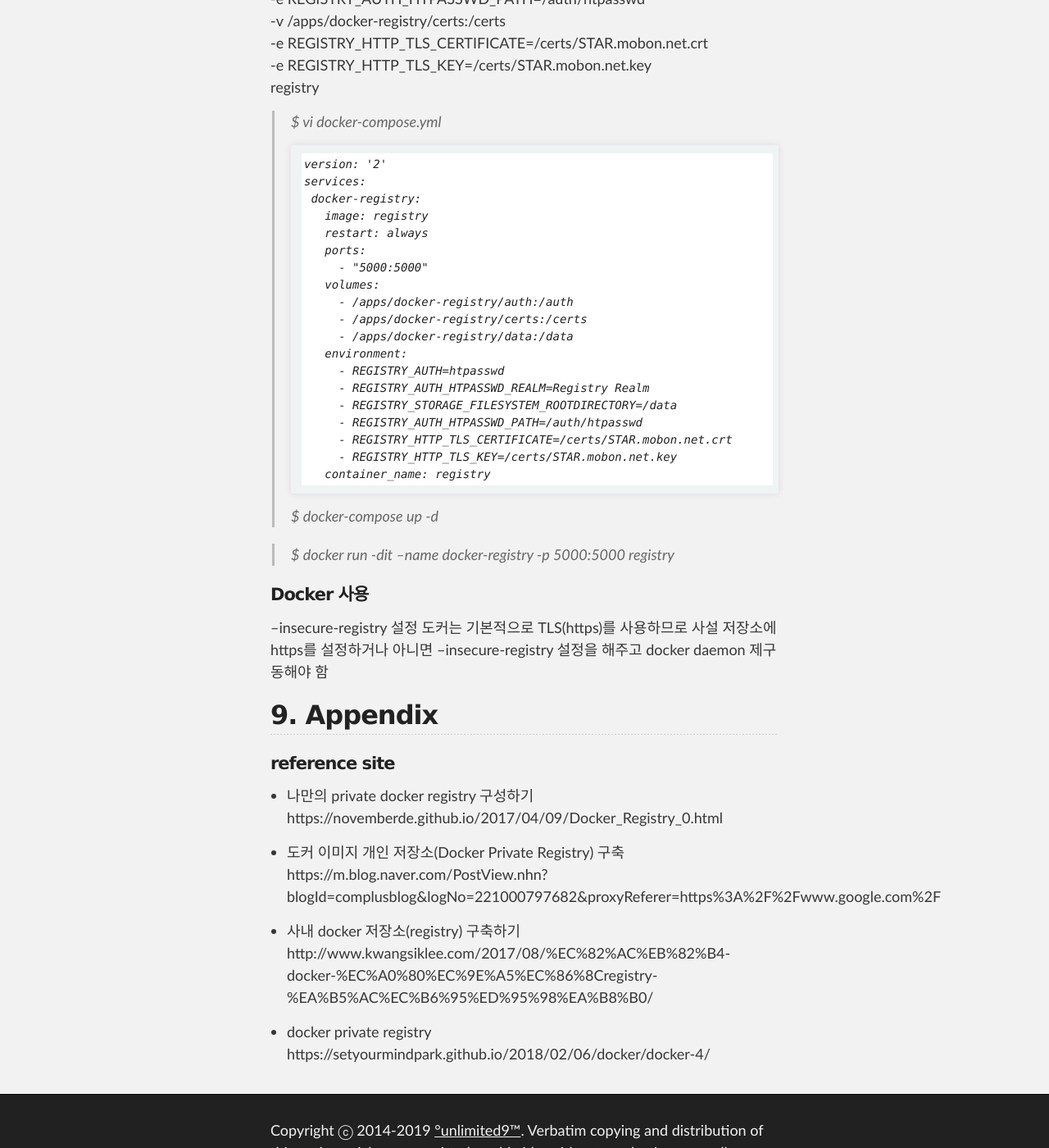
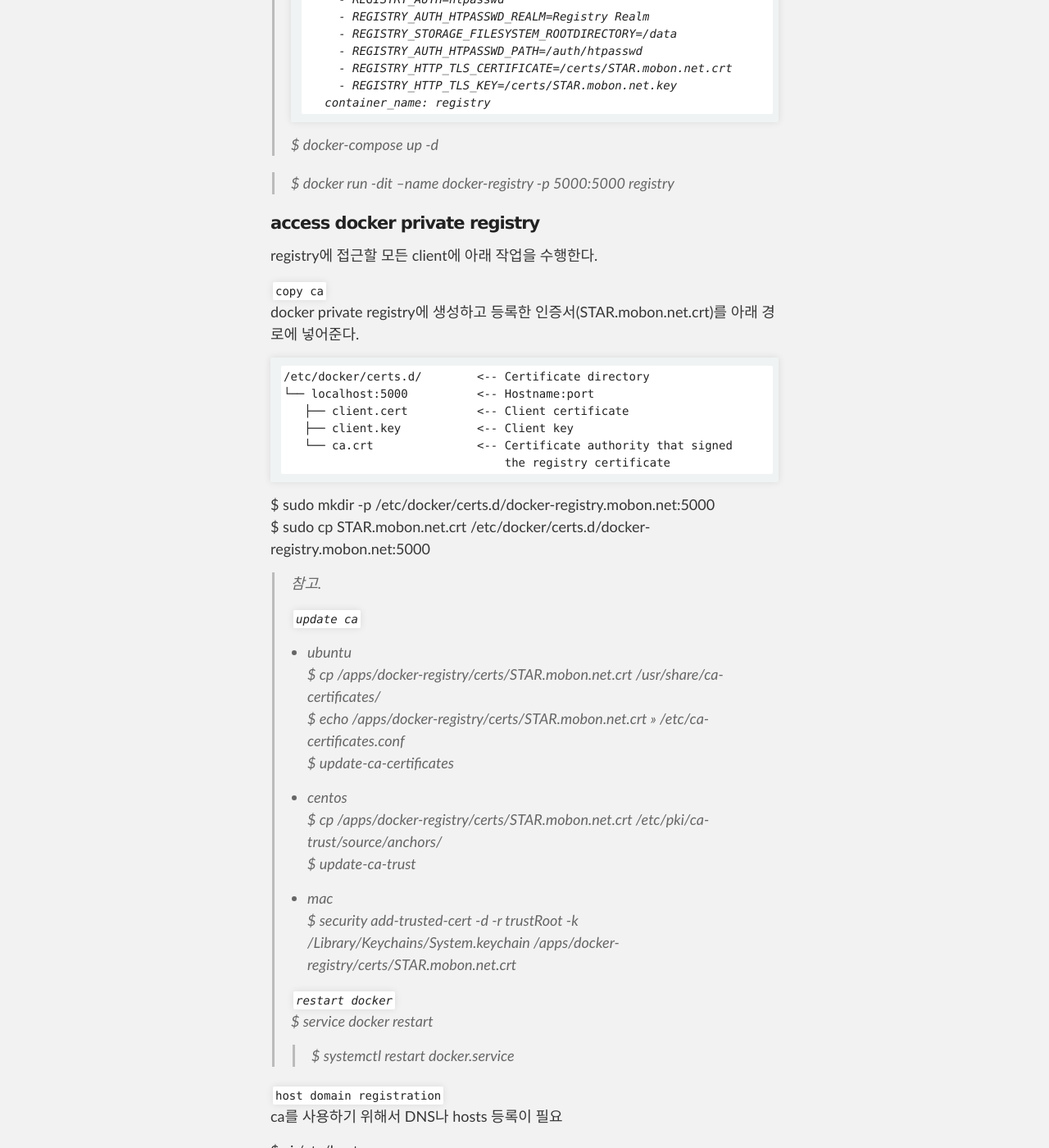
Before and after one commit to unlimited9/unlimited9.github.com, a Jekyll site: the page built from reference.notes/TA/cloud/docker/private.registry.md, in a window 1280 px wide and 1400 px high, scrolled down 2295 px. Shown: the whole window at 82% size. Built offline with Jekyll 4.4.1, drawn with Linux system fonts in a browser that asks for light colours; our own code applies the rules of GitHub Pages for plain Markdown files; some of the changed text lies outside the part shown.

Commit message:
Update private.registry.md

````diff
--- a/reference.notes/TA/cloud/docker/private.registry.md
+++ b/reference.notes/TA/cloud/docker/private.registry.md
@@ -2,6 +2,10 @@
 
 #### pull registry image
 $ docker pull registry
+
+>#### insecure registry
+>--insecure-registry 설정
+>도커는 기본적으로 TLS(https)를 사용하므로 사설 저장소에 https를 설정하거나 아니면 --insecure-registry 설정을 해주고 docker daemon 제구동해야 함
 
 #### SSL certificate
 docker private registry는 보안상의 이유로 http를 지원하지 않아, localhost가 아닌 외부에서 접근시 https/ssl 인증서가 필요
@@ -35,27 +39,7 @@ Common Name (eg, your name or your server's hostname) []:*.mobon.net
 Email Address []:admin@mobon.net
 ```
 $ ls /apps/docker-registry/certs
-server.crt  server.key
-
-`update ca`
-* ubuntu
-  $ cp /apps/docker-registry/certs/STAR.mobon.net.crt /usr/share/ca-certificates/
-  $ echo /apps/docker-registry/certs/STAR.mobon.net.crt >> /etc/ca-certificates.conf
-  $ update-ca-certificates
-
-* centos
-  $ cp /apps/docker-registry/certs/STAR.mobon.net.crt /etc/pki/ca-trust/source/anchors/
-  $ update-ca-trust
-
-* mac
-  $ security add-trusted-cert -d -r trustRoot -k /Library/Keychains/System.keychain /apps/docker-registry/certs/STAR.mobon.net.crt
-
-`restart docker`
-$ service docker restart
-> $ systemctl restart docker.service
-
-docker registry에 접속할 각 장비에도 같은 경로로 ca.crt파일 복사해야함
-
+STAR.mobon.net.crt  STAR.mobon.net.key
 
 #### create docker private registry container (default registry port : 5000)
 $ mkdir -p /apps/docker-registry/auth
@@ -103,25 +87,94 @@ $ docker run -d \
 
 >$ docker run -dit --name docker-registry -p 5000:5000 registry
 
-#### Docker 사용
+#### access docker private registry
+registry에 접근할 모든 client에 아래 작업을 수행한다.
 
---insecure-registry 설정
-도커는 기본적으로 TLS(https)를 사용하므로 사설 저장소에 https를 설정하거나 아니면 --insecure-registry 설정을 해주고 docker daemon 제구동해야 함
+`copy ca`
+docker private registry에 생성하고 등록한 인증서(STAR.mobon.net.crt)를 아래 경로에 넣어준다.
+```
+/etc/docker/certs.d/        <-- Certificate directory
+└── localhost:5000          <-- Hostname:port
+   ├── client.cert          <-- Client certificate
+   ├── client.key           <-- Client key
+   └── ca.crt               <-- Certificate authority that signed
+                                the registry certificate
+```
 
+$ sudo mkdir -p /etc/docker/certs.d/docker-registry.mobon.net:5000
+$ sudo cp STAR.mobon.net.crt /etc/docker/certs.d/docker-registry.mobon.net:5000
+
+>참고.
+>
+>`update ca`
+>* ubuntu
+>  $ cp /apps/docker-registry/certs/STAR.mobon.net.crt /usr/share/ca-certificates/
+>  $ echo /apps/docker-registry/certs/STAR.mobon.net.crt >> /etc/ca-certificates.conf
+>  $ update-ca-certificates
+>
+>* centos
+>  $ cp /apps/docker-registry/certs/STAR.mobon.net.crt /etc/pki/ca-trust/source/anchors/
+>  $ update-ca-trust
+>
+>* mac
+>  $ security add-trusted-cert -d -r trustRoot -k /Library/Keychains/System.keychain /apps/docker-registry/certs/STAR.mobon.net.crt
+>
+>`restart docker`
+>$ service docker restart
+>> $ systemctl restart docker.service
+
+`host domain registration`
+ca를 사용하기 위해서 DNS나 hosts 등록이 필요
+
+$ vi /etc/hosts
+```
+172.20.0.104  docker-registry.mobon.net
+```
+
+#### docker private registry login
+client에서 remote docker private registry에 접근
+
+$ docker login docker-registry.mobon.net:5000
+Username (setyourmindpark):
+Password:
+Login Succeeded
+
+#### docker private registry image push
+
+`tag alias`
+$ docker tag mobon/java.app.env docker-registry.mobon.net:5000/mobon/java.app.env
+
+`push image`
+$ docker push docker-registry.mobon.net:5000/mobon/java.app.env
+
+`push image`
+$ curl -k -u 'mobon:P@ssw0rd' -X GET https://docker-registry.mobon.net:5000/v2/_catalog
+```
+{"repositories":["mobon/java.app.env"]}
+```
+
+#### remote client에서 docker private registry 이용
+
+
+#### docker private registry image pull and execute
+$ docker pull docker-registry.mobon.net:5000/mobon/java.app.env
 
 
 ## 9. Appendix
 
 #### reference site
 
-* 나만의 private docker registry 구성하기
+* Verify repository client with certificates
+https://docs.docker.com/engine/security/certificates/
+
++ 나만의 private docker registry 구성하기
 https://novemberde.github.io/2017/04/09/Docker_Registry_0.html
 
-* 도커 이미지 개인 저장소(Docker Private Registry) 구축
++ 도커 이미지 개인 저장소(Docker Private Registry) 구축
 https://m.blog.naver.com/PostView.nhn?blogId=complusblog&logNo=221000797682&proxyReferer=https%3A%2F%2Fwww.google.com%2F
 
-* 사내 docker 저장소(registry) 구축하기
++ 사내 docker 저장소(registry) 구축하기
 http://www.kwangsiklee.com/2017/08/%EC%82%AC%EB%82%B4-docker-%EC%A0%80%EC%9E%A5%EC%86%8Cregistry-%EA%B5%AC%EC%B6%95%ED%95%98%EA%B8%B0/
 
-* docker private registry
++ docker private registry
 https://setyourmindpark.github.io/2018/02/06/docker/docker-4/
````
